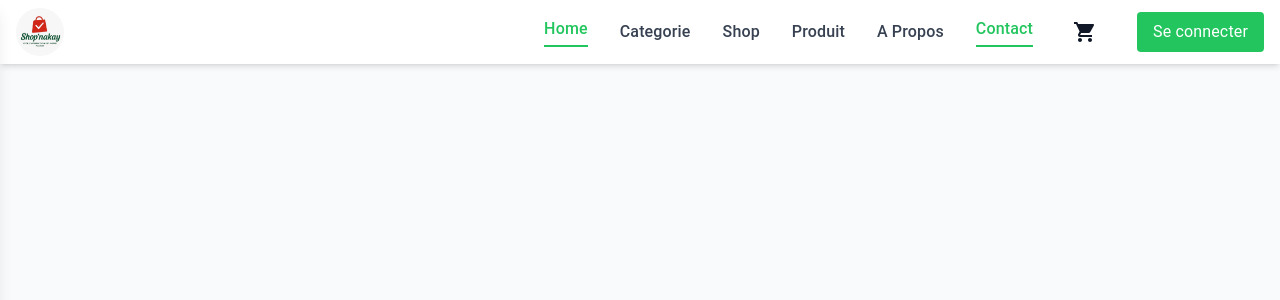
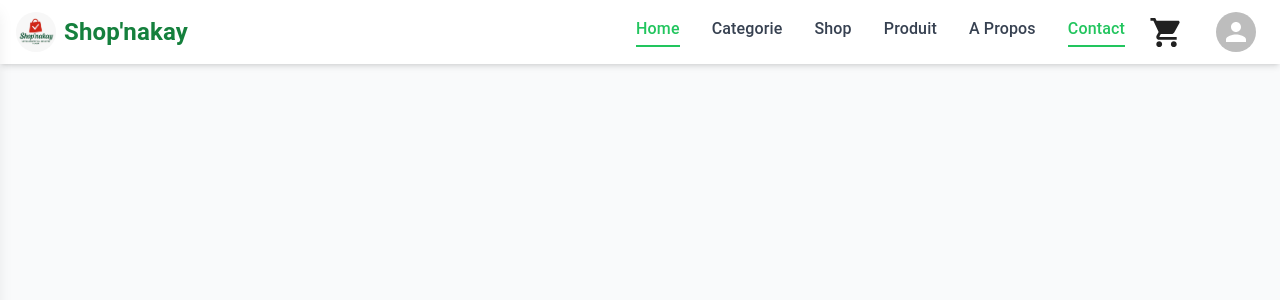
Before and after one commit to avotriny/Ecommerce_front, a React (Vite) app: page /contact in a window 1280 px wide. Shown: the top 300 px of the page. Built offline with nearby package versions, Linux system fonts and the light colour scheme.

Commit message:
Modif sur navbar et sidebar

```diff
--- a/src/Navbar/Navbar.jsx
+++ b/src/Navbar/Navbar.jsx
@@ -13,7 +13,9 @@ import {
   TextField,
   DialogActions,
   Button,
-  CircularProgress
+  CircularProgress,
+  Badge,
+  IconButton
 } from '@mui/material';
 import axios from 'axios';
 
@@ -21,7 +23,7 @@ const links = [
   { name: 'home', path: '/' },
   { name: 'categorie', path: '/categorie' },
   { name: 'shop', path: '/shop' },
-  { name: 'produit', path: '/about' },
+  { name: 'produit', path: '/produit' },
   { name: 'A Propos', path: '/about' },
   { name: 'contact', path: '/contact' },
 ];
@@ -31,6 +33,9 @@ export default function Navbar() {
   const [menuOpen, setMenuOpen] = useState(false);
   const [profileModalOpen, setProfileModalOpen] = useState(false);
   const [profileLoading, setProfileLoading] = useState(false);
+  const [loadingLogout, setLoadingLogout] = useState(false);
+  const [avatarFile, setAvatarFile] = useState(null);
+
   const dropdownRef = useRef();
   const location = useLocation();
   const navigate = useNavigate();
@@ -38,14 +43,16 @@ export default function Navbar() {
   const { state: { currentUser }, dispatch: ctxDispatch } = useValue();
   const totalQuantity = useSelector(s => s.cart.totalQuantity);
 
-  const [profileData, setProfileData] = useState({ name: '', avatar: '' });
-
+  // Préremplissage du formulaire de profil
+const [profileName, setProfileName] = useState('');
   useEffect(() => {
     if (currentUser) {
-      setProfileData({ name: currentUser.name, avatar: currentUser.avatar });
+      setProfileName(currentUser.name || '');
+      setAvatarFile(null);
     }
   }, [currentUser]);
 
+  // Fermer dropdown
   useEffect(() => {
     const handleClickOutside = e => {
       if (dropdownRef.current && !dropdownRef.current.contains(e.target)) {
@@ -56,55 +63,89 @@ export default function Navbar() {
     return () => document.removeEventListener('mousedown', handleClickOutside);
   }, []);
 
-  const openProfileModal = () => {
-    setProfileModalOpen(true);
-    setMenuOpen(false);
-  };
+  // Handlers
+  const openProfileModal = () => { setProfileModalOpen(true); setMenuOpen(false); };
   const closeProfileModal = () => setProfileModalOpen(false);
+  const handleNameChange = e => setProfileName(e.target.value);
+  const handleFileChange = e => setAvatarFile(e.target.files[0]);
 
-  const handleProfileChange = e => {
-    const { name, value } = e.target;
-    setProfileData(prev => ({ ...prev, [name]: value }));
-  };
-
+  // Sauvegarde profil
   const handleProfileSave = async () => {
+    if (!profileName.trim()) {
+      alert('Le nom est requis.');
+      return;
+    }
+    if (!avatarFile) {
+      alert('Veuillez sélectionner une image d\'avatar.');
+      return;
+    }
     setProfileLoading(true);
     try {
-      const { data } = await axios.put(
+      const formData = new FormData();
+      formData.append('name', profileName);
+      formData.append('avatar', avatarFile);
+      const config = {
+        headers: {
+          'Content-Type': 'multipart/form-data',
+          Authorization: `Bearer ${localStorage.getItem('auth_token')}`
+        }
+      };
+      const { data } = await axios.post(
         'http://localhost:8000/api/profile',
-        { name: profileData.name, avatar: profileData.avatar },
-        { headers: { Authorization: `Bearer ${localStorage.getItem('auth_token')}` } }
+        formData,
+        config
       );
       ctxDispatch({ type: 'UPDATE_USER', payload: data.user });
       localStorage.setItem('currentUser', JSON.stringify(data.user));
       closeProfileModal();
     } catch (err) {
       console.error('Profile update error', err);
+      alert('Erreur lors de la mise à jour du profil.');
     } finally {
       setProfileLoading(false);
     }
   };
+  const handleLogout = async () => {
+    const ok = window.confirm('Êtes-vous sûr de vouloir vous déconnecter ?');
+    if (!ok) return;
 
-  const handleLogout = () => {
-    if (!window.confirm('Êtes-vous sûr de vouloir vous déconnecter ?')) return;
-    reduxDispatch({ type: 'auth/logout' });
+    setLoadingLogout(true);
+    try {
       ctxDispatch({ type: 'LOGOUT' });
-    localStorage.removeItem('currentUser');
       localStorage.removeItem('auth_token');
+      setMenuOpen(false);
       navigate('/');
+    } catch (err) {
+      console.error('Logout error', err);
+    } finally {
+      setLoadingLogout(false);
+    }
   };
 
   return (
     <>
       <header className="fixed w-full bg-white shadow-md z-50">
-        <div className="container mx-auto px-4 flex items-center justify-between h-16 text-gray-900">
+        <div className="container mx-auto px-4 flex items-center justify-between h-16">
+          {/* Burger + Logo */}
+          <div className="flex items-center gap-4">
             <button className="xl:hidden p-2" onClick={() => setIsOpen(true)}>
               <MenuIcon fontSize="large" />
             </button>
-          <Link to="/" className="text-2xl font-bold max-xl:hidden">
-            <img src="./images/shopnakay.jpg" alt="shopnakay" className="w-12 h-12 rounded-full" />
+            <Link to="/" className="flex items-center">
+              <img
+                src="./images/shopnakay.jpg"
+                alt="shopnakay"
+                className="w-10 h-10 rounded-full mr-2"
+              />
+              <span className="text-2xl font-bold text-green-700">
+                Shop'nakay
+              </span>
             </Link>
-          <nav className="hidden xl:flex space-x-8 items-center">
+          </div>
+
+          {/* Liens + actions */}
+          <nav className="flex items-center space-x-6">
+            <div className="hidden xl:flex space-x-8">
               {links.map(link => (
                 <Link
                   key={link.name}
@@ -119,77 +160,100 @@ export default function Navbar() {
                   {link.name}
                 </Link>
               ))}
-            <Link to="/cart" className="relative flex items-center p-2 hover:text-green-500 transition">
-              <ShoppingCart />
-              {totalQuantity > 0 && (
-                <>
-                  <span className="absolute -top-1 -right-1 w-5 h-5 rounded-full bg-red-500 opacity-75 animate-ping" />
-                  <span className="absolute -top-1 -right-1 w-5 h-5 rounded-full bg-red-600 text-white text-xs font-bold flex items-center justify-center">
-                    {totalQuantity}
-                  </span>
-                </>
+            </div>
+
+            {/* Panier */}
+            <Link to="/cart" className="relative">
+              <Badge badgeContent={totalQuantity} color="error">
+                <ShoppingCart fontSize="large" />
+              </Badge>
+            </Link>
+
+            {/* Avatar / Menu */}
+            <div ref={dropdownRef} className="relative">
+<IconButton
+  onClick={() => setMenuOpen(o => !o)}
+  disabled={loadingLogout}
+>
+  {currentUser ? (
+    <Avatar
+      src={`http://localhost:8000/storage/${currentUser.avatar}`}
+      alt={currentUser.name}
+    >
+      {currentUser.name.charAt(0).toUpperCase()}
+    </Avatar>
+  ) : (
+    <Avatar />
   )}
-            </Link>
-            {!currentUser ? (
-              <Link to="/auth" className="px-4 py-2 bg-green-500 text-white rounded">
+</IconButton>
+              {menuOpen && (
+                <ul className="absolute right-0 mt-2 w-40 bg-white border rounded shadow-lg">
+                  {!currentUser && (
+                    <li>
+                      <Link
+                        to="/auth"
+                        className="block px-4 py-2 hover:bg-gray-100"
+                        onClick={() => setMenuOpen(false)}
+                      >
                         Se connecter
                       </Link>
-            ) : (
-              <div ref={dropdownRef} className="relative">
-                <Avatar src={`http://localhost:8000/${currentUser?.avatar}`} className="cursor-pointer" onClick={() => setMenuOpen(o => !o)} />
-                {menuOpen && (
-                  <ul className="absolute right-0 mt-2 w-48 bg-white border rounded shadow-lg">
+                    </li>
+                  )}
+                  {currentUser && (
+                    <>
                       <li>
-                      <button className="w-full text-left px-4 py-2 hover:bg-gray-100" onClick={openProfileModal}>
-                        Changer profil
+                        <button
+                          className="w-full text-left px-4 py-2 hover:bg-gray-100"
+                          onClick={openProfileModal}
+                        >
+                          Modifier profil
                         </button>
                       </li>
                       <li>
-                      <Link to="/dashboard" className="block px-4 py-2 hover:bg-gray-100" onClick={() => setMenuOpen(false)}>
+                        <Link
+                          to="/dashboard"
+                          className="block px-4 py-2 hover:bg-gray-100"
+                          onClick={() => setMenuOpen(false)}
+                        >
                           Dashboard
                         </Link>
                       </li>
                       <li>
-                      <button className="w-full text-left px-4 py-2 hover:bg-gray-100" onClick={handleLogout}>
-                        Logout
+                        <button
+                          className="w-full flex items-center justify-between px-4 py-2 hover:bg-gray-100"
+                          onClick={handleLogout}
+                        >
+                          {loadingLogout ? 'Déconnexion...' : 'Logout'}
                         </button>
                       </li>
+                    </>
+                  )}
                 </ul>
               )}
             </div>
-            )}
           </nav>
         </div>
         <Sidebar isOpen={isOpen} setIsOpen={setIsOpen} />
       </header>
 
+
+      {currentUser && (
         <Dialog open={profileModalOpen} onClose={closeProfileModal} fullWidth maxWidth="xs">
         <DialogTitle>Modifier le profil</DialogTitle>
+        <img src={`http://localhost:8000/storage/${currentUser.avatar}`} className='ml-20 rounded-full w-14 h-14 p-2'/>
         <DialogContent>
-          {profileData.avatar && (
-            <div className="flex justify-center mb-4">
-              <img
-                src={`http://localhost:8000/${profileData.avatar}`}
-                alt="Avatar actuel"
-                className="w-20 h-20 rounded-full object-cover"
-              />
-            </div>
-          )}
           <TextField
             label="Nom"
-            name="name"
             fullWidth
             margin="dense"
-            value={profileData.name}
-            onChange={handleProfileChange}
+            value={profileName}
+            onChange={handleNameChange}
           />
-          <TextField
-            label="Avatar URL (chemin relatif)"
-            name="avatar"
-            fullWidth
-            margin="dense"
-            value={profileData.avatar}
-            onChange={handleProfileChange}
+          <input
+            type="file"
+            accept="image/*"
+            onChange={handleFileChange}
+            className="mt-2"
           />
         </DialogContent>
         <DialogActions>
@@ -198,7 +262,7 @@ export default function Navbar() {
             {profileLoading ? <CircularProgress size={20} /> : 'Enregistrer'}
           </Button>
         </DialogActions>
-      </Dialog>
+      </Dialog>)}
     </>
   );
 }
--- a/src/Navbar/Sidebar.jsx
+++ b/src/Navbar/Sidebar.jsx
@@ -7,7 +7,7 @@ const links = [
   { name: 'home', path: '/' },
   { name: 'categorie', path: '/categorie' },
   { name: 'shop', path: '/shop' },
-  { name: 'produit', path: '/about' },
+  { name: 'produit', path: '/produit' },
   { name: 'A Propos', path: '/about' },
   { name: 'contact', path: '/contact' },
 ];
```
Lines whose indentation alone changed are shown as unchanged.
